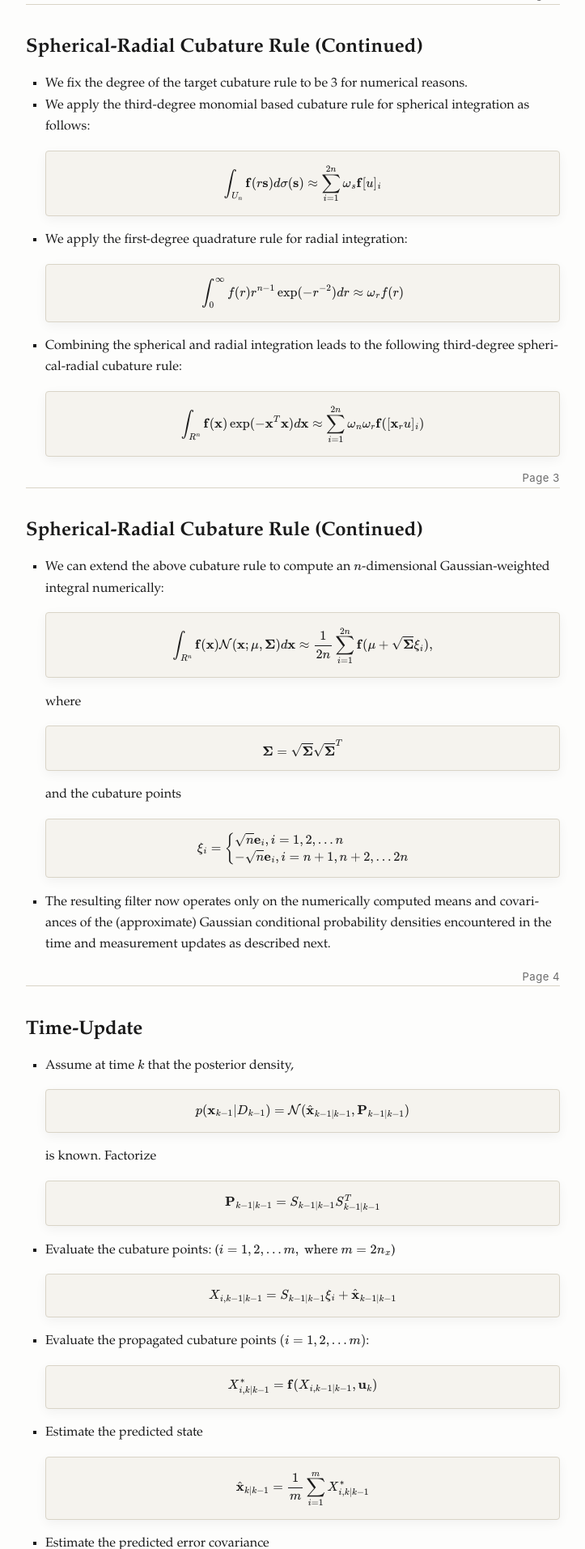
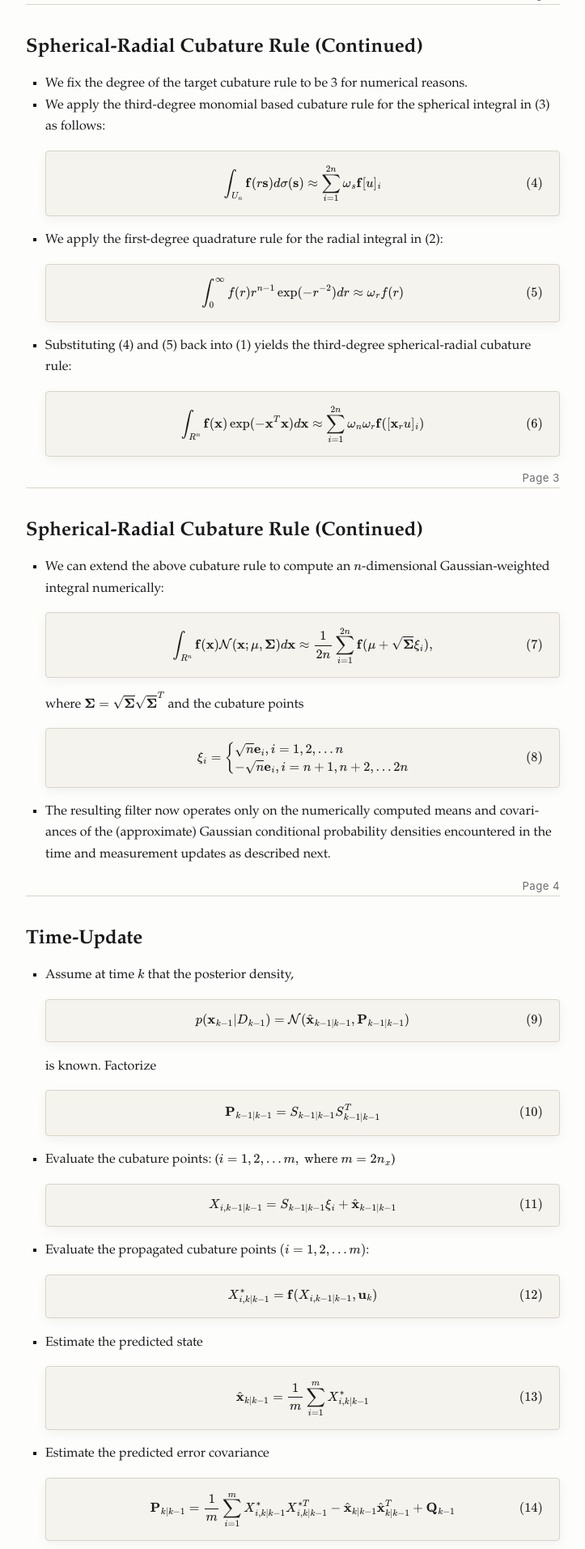
Before and after one commit to haranarasaratnam/flask_website, a Flask app: page /estimation/ckf in a window 1280 px wide. Shown: the part 1258-3171 px from the top of the page at 81% size, without its empty margins (388-1111 px from the left). Run offline with Flask 3, Linux system fonts and the light colour scheme; some libraries are stand-ins or nearby versions.

Commit message:
facelift: number ckf.html display equations with \tag{N} for cross-references

```diff
--- a/templates/estimation/ckf.html
+++ b/templates/estimation/ckf.html
@@ -41,6 +41,7 @@
                 \[
                 I(\mathbf{f}) =
                 \int_{R^{n_{x}}}\mathbf{f}(\mathbf{x})\exp(-\mathbf{x}^{T}\mathbf{x})d\mathbf{x}
+                \tag{1}
                 \]
 
 
@@ -50,10 +51,12 @@
             <li>This is equivalent to finding the solution to the radial integral
                 \[
                 \mathbf{I}_{r} = \int_{0}^{\infty}S(r)r^{n-1}\exp(-r^{2})dr
+                \tag{2}
                 \]
                 where \(S(r)\) is defined by another integral, which we call the spherical integral:
                 \[
                 S(r) = \int_{U_{n}}\mathbf{f}(r\mathbf{y})d\sigma(\mathbf{y})
+                \tag{3}
                 \]
                 where \(\sigma()\) is the spherical surface measure on the region
                 \[
@@ -71,25 +74,28 @@
         <h2>Spherical-Radial Cubature Rule (Continued)</h2>
         <ul>
             <li>We fix the degree of the target cubature rule to be 3 for numerical reasons.</li>
-            <li>We apply the third-degree monomial based cubature rule for spherical integration as follows:
+            <li>We apply the third-degree monomial based cubature rule for the spherical integral in (3) as follows:
                 \[
                 \int_{U_{n}}\mathbf{f}(r\mathbf{s})d\sigma(\mathbf{s}) \approx\sum_{i=1}^{2n}\omega_{s}\mathbf{f}[u]_{i}
+                \tag{4}
                 \]
 
             </li>
             <li>
-                We apply the first-degree quadrature rule for radial integration:
+                We apply the first-degree quadrature rule for the radial integral in (2):
                 \[
                 \int_{0}^{\infty}f(r)r^{n-1}\exp(-r^{-2})dr\approx \omega_{r}f(r)
+                \tag{5}
                 \]
 
             </li>
             <li>
 
-                Combining the spherical and radial integration leads to the following third-degree spherical-radial cubature rule:
+                Substituting (4) and (5) back into (1) yields the third-degree spherical-radial cubature rule:
                 \[
                 \int_{R^{n}}\mathbf{f}(\mathbf{x})\exp(-\mathbf{x}^{T}\mathbf{x})d\mathbf{x} \approx
                 \sum_{i=1}^{2n}\omega_{n}\omega_{r}\mathbf{f}([\mathbf{x}_{r}u]_{i})
+                \tag{6}
                 \]
             </li>
         </ul>
@@ -107,11 +113,13 @@
                 \[
                 \int_{R^{n}}\mathbf{f}(\mathbf{x})\mathcal{N}(\mathbf{x};\mathbf{\mu}, \mathbf{\Sigma})d\mathbf{x}
                 \approx \frac{1}{2n}\sum_{i=1}^{2n}\mathbf{f}(\mathbf{\mu}+\sqrt{\mathbf{\Sigma}}\xi_{i}),
+                \tag{7}
                 \]
-                where $$\mathbf{\Sigma}= \sqrt{\mathbf{\Sigma}}\sqrt{\mathbf{\Sigma}}^{T}$$ and the cubature points
+                where \(\mathbf{\Sigma}= \sqrt{\mathbf{\Sigma}}\sqrt{\mathbf{\Sigma}}^{T}\) and the cubature points
                 \[
                 \xi_{i} = \begin{cases} \sqrt{n}\mathbf{e}_{i }, i=1, 2,\ldots n\\
                 -\sqrt{n}\mathbf{e}_{i }, i=n+1, n+2, \ldots 2n \end{cases}
+                \tag{8}
                 \]
 
             </li>
@@ -134,10 +142,12 @@
             <li>Assume at time \(k\) that the posterior density,
                 \[
                 p(\mathbf{x}_{k-1}|D_{k-1}) = \mathcal{N}(\hat{\mathbf{x}}_{k-1|k-1}, \mathbf{P}_{k-1|k-1})
+                \tag{9}
                 \]
                 is known. Factorize
                 \[
                 \mathbf{P}_{k-1|k-1} = S_{k-1|k-1}S_{k-1|k-1}^{T}
+                \tag{10}
                 \]
 
             </li>
@@ -147,12 +157,14 @@
                 Evaluate the cubature points: (\(i=1, 2,\ldots m, \text{ where } m=2n_{x}\))
                 \[
                 X_{i, k-1|k-1} = S_{k-1|k-1}\xi_{i} + \hat{\mathbf{x}}_{k-1|k-1}
+                \tag{11}
                 \]
             </li>
 
             <li>Evaluate the propagated cubature points \((i=1,2,\ldots m)\):
                 \[
                 X^{\ast}_{i, k|k-1} = \mathbf{f}(X_{i,k-1|k-1}, \mathbf{u}_{k})
+                \tag{12}
                 \]
             </li>
 
@@ -160,6 +172,7 @@
                 Estimate the predicted state
                 \[
                 \hat{\mathbf{x}}_{k|k-1} = \frac{1}{m}\sum_{i=1}^{m}X^{\ast}_{i, k|k-1}
+                \tag{13}
                 \]
             </li>
 
@@ -168,6 +181,7 @@
                 \[
                 \mathbf{P}_{k|k-1} = \frac{1}{m}\sum_{i=1}^{m}X^{\ast}_{i, k|k-1}X^{\ast T}_{i, k|k-1} -
                 \hat{\mathbf{x}}_{k|k-1}\hat{\mathbf{x}}^{T}_{k|k-1} + \mathbf{Q}_{k-1}
+                \tag{14}
                 \]
 
             </li>
@@ -185,6 +199,7 @@
             <li>Factorize
                 \[
                 \mathbf{P}_{k|k-1} = S_{k|k-1}S_{k|k-1}^{T}
+                \tag{15}
                 \]
             </li>
 
@@ -193,12 +208,14 @@
                 Evaluate the cubature points: (\(i=1, 2,\ldots m, \text{ where } m=2n_{x}\))
                 \[
                 X_{i, k|k-1} = S_{k|k-1}\xi_{i} + \hat{\mathbf{x}}_{k|k-1}
+                \tag{16}
                 \]
             </li>
 
             <li>Evaluate the propagated cubature points \((i=1,2,\ldots m)\):
                 \[
                 Z_{i, k|k-1} = \mathbf{h}(X_{i,k|k-1}, \mathbf{u}_{k})
+                \tag{17}
                 \]
             </li>
 
@@ -206,6 +223,7 @@
                 Estimate the predicted measurement
                 \[
                 \hat{\mathbf{z}}_{k|k-1} = \frac{1}{m}\sum_{i=1}^{m}Z_{i, k|k-1}
+                \tag{18}
                 \]
             </li>
 
@@ -214,6 +232,7 @@
                 \[
                 \mathbf{P}_{zz, k|k-1} = \frac{1}{m}\sum_{i=1}^{m}Z_{i, k|k-1}Z^{T}_{i, k|k-1} -
                 \hat{\mathbf{z}}_{k|k-1}\hat{\mathbf{z}}^{T}_{k|k-1} + \mathbf{R}_{k}
+                \tag{19}
                 \]
 
             </li>
@@ -234,6 +253,7 @@
                 \[
                 \mathbf{P}_{xz, k|k-1} = \frac{1}{m}\sum_{i=1}^{m}X_{i, k|k-1}Z^{T}_{i, k|k-1} -
                 \hat{\mathbf{x}}_{k|k-1}\hat{\mathbf{z}}^{T}_{k|k-1}
+                \tag{20}
                 \]
 
             </li>
@@ -242,6 +262,7 @@
                 Estimate the cubature Kalman Gain
                 \[
                 W_{k} = \mathbf{P}_{xz, k|k-1}\mathbf{P}^{-1}_{zz, k|k-1}
+                \tag{21}
                 \]
 
             </li>
@@ -253,6 +274,7 @@
                 Estimate the updated state
                 \[
                 \hat{\mathbf{x}}_{k|k} = \hat{\mathbf{x}}_{k|k-1} + W_{k}(\mathbf{z}_{k} - \hat{\mathbf{z}}_{k|k-1})
+                \tag{22}
                 \]
             </li>
 
@@ -260,6 +282,7 @@
                 Estimate the corresponding posterior error covariance matrix
                 \[
                 \mathbf{P}_{k|k} = \mathbf{P}_{k|k-1} - W_{k}P_{zz,k|k-1}W^{T}_{k}
+                \tag{23}
                 \]
 
             </li>
```
